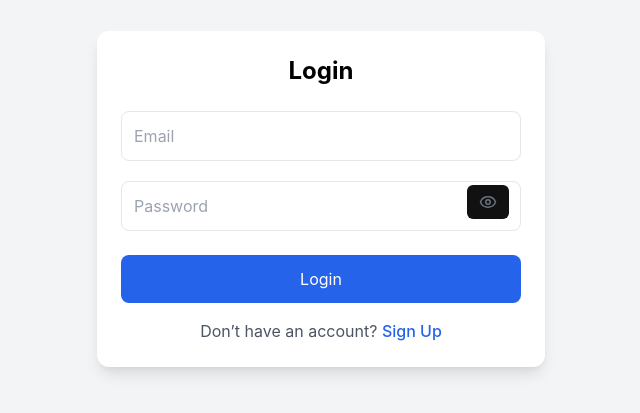
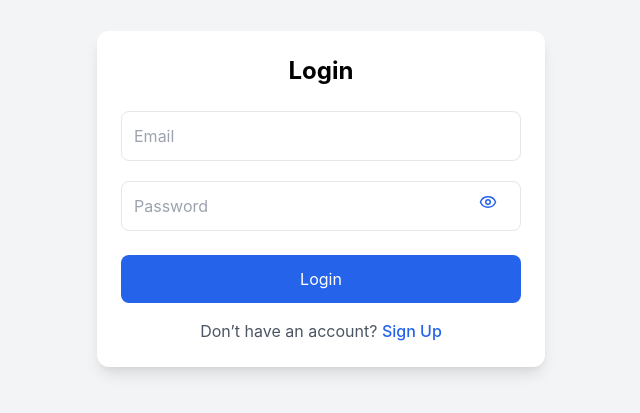
Before and after one commit to Shibili8/Ai-Resume-Builder-frontend, a React (Create React App) app: page / in a window 1280 px wide. Shown: the part 201-614 px from the top of the page, without its empty margins (319-959 px from the left). Built offline with nearby package versions, Linux system fonts and the light colour scheme.

Commit message:
Protected Route added

```diff
--- a/src/components/Login.js
+++ b/src/components/Login.js
@@ -89,7 +89,7 @@ export default function Login() {
           <button
             type="button"
             onClick={() => setShowPassword(!showPassword)}
-            className="absolute right-3 top-3 text-gray-500 hover:text-gray-700 focus:outline-none"
+            className="absolute right-3 top-3 text-sm text-blue-600 bg-transparent hover:bg-transparent focus:outline-none select-none"
           >
             {showPassword ? <EyeOff size={18} /> : <Eye size={18} />}
           </button>
```
